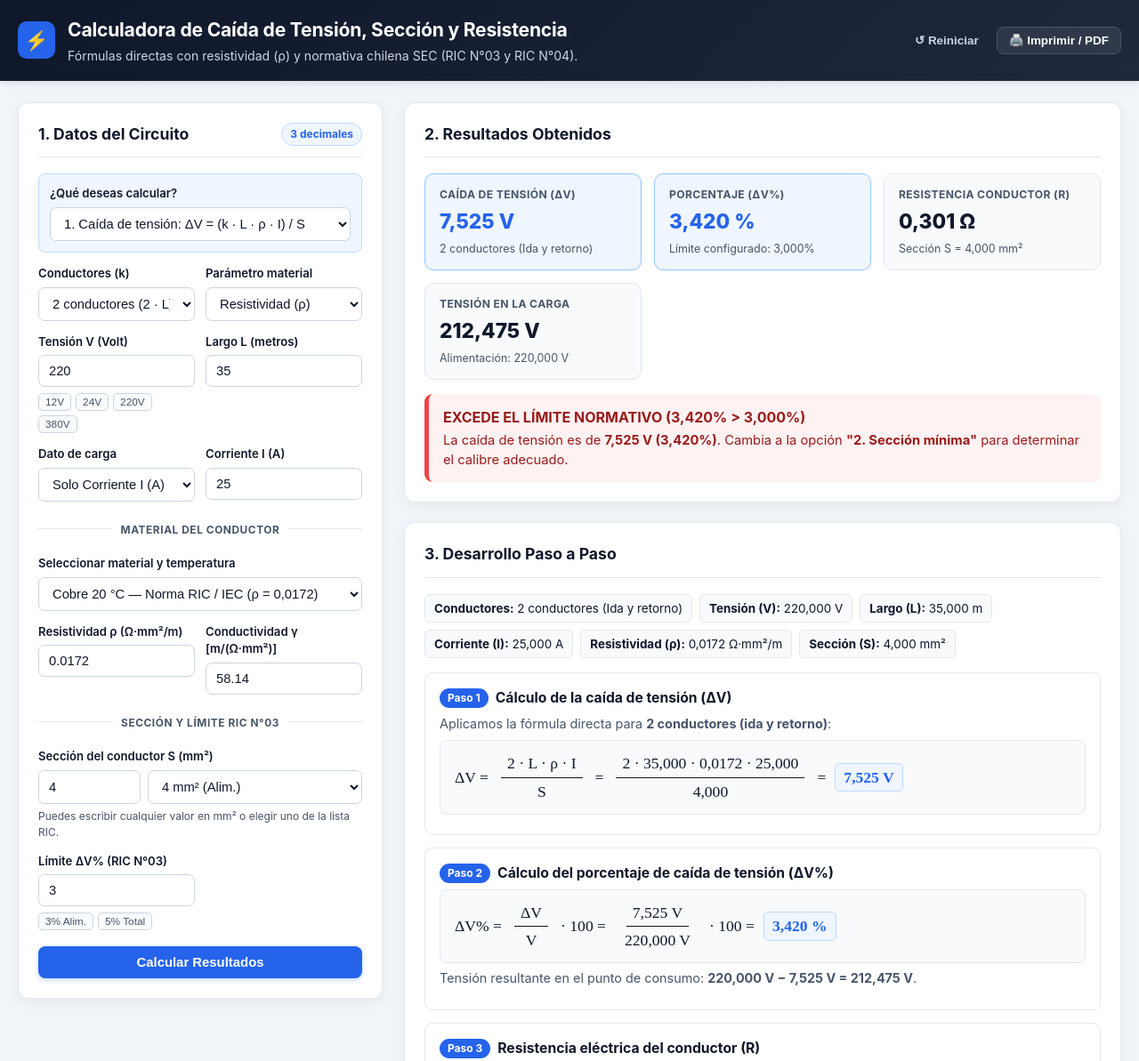
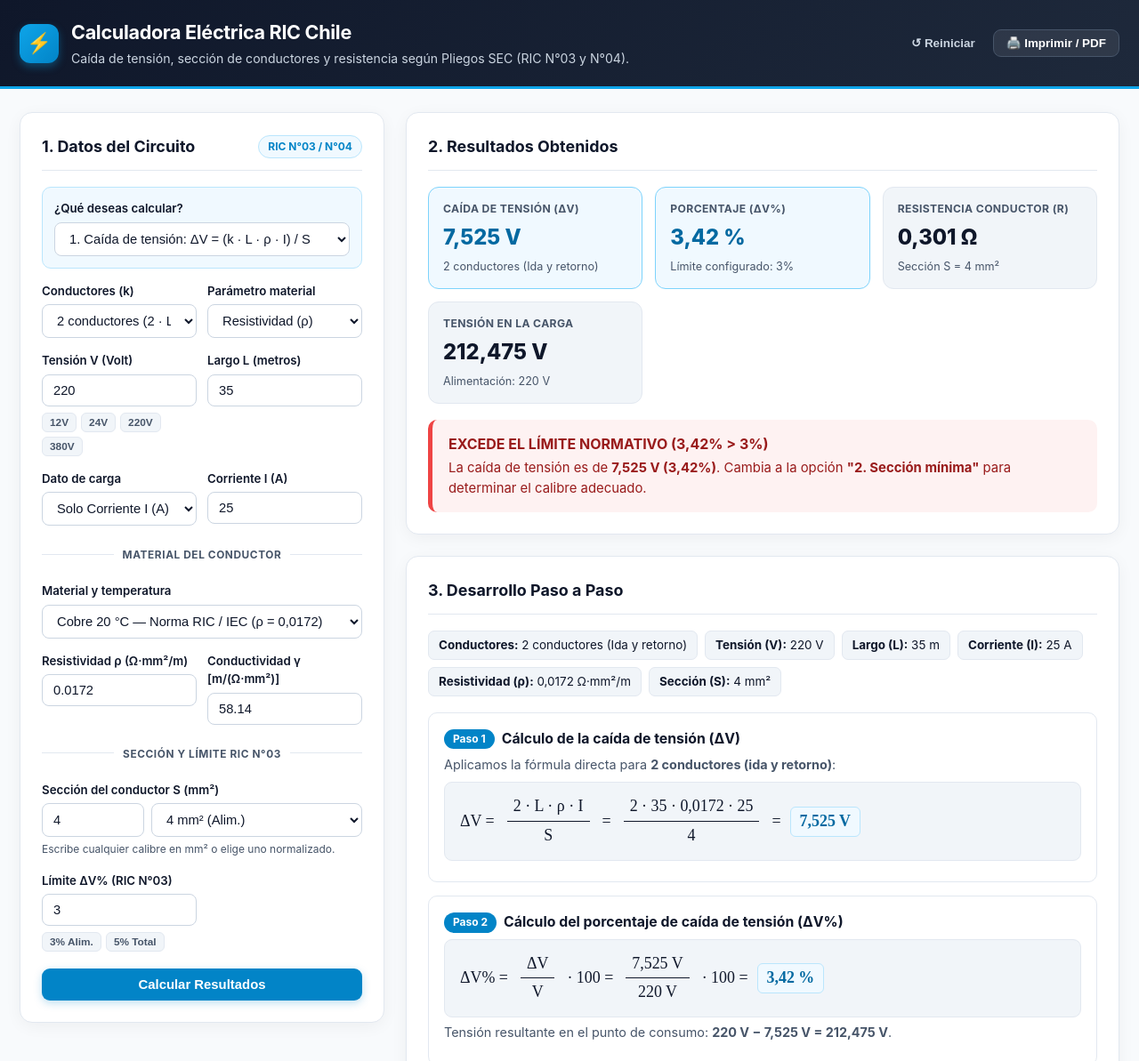
Before and after one commit to merunaku/caidadetension, a plain HTML site: page index.html in a window 1280 px wide. Shown: the top 1193 px of the page at 89% size. Drawn offline with Linux system fonts and the light colour scheme.

Commit message:
estilo y decimales

```diff
--- a/index.html
+++ b/index.html
@@ -12,8 +12,8 @@
       <div class="brand">
         <div class="brand-icon">⚡</div>
         <div>
-          <h1>Calculadora de Caída de Tensión, Sección y Resistencia</h1>
-          <p>Fórmulas directas con resistividad (ρ) y normativa chilena SEC (RIC N°03 y RIC N°04).</p>
+          <h1>Calculadora Eléctrica RIC Chile</h1>
+          <p>Caída de tensión, sección de conductores y resistencia según Pliegos SEC (RIC N°03 y N°04).</p>
         </div>
       </div>
       <div class="header-actions">
@@ -32,7 +32,7 @@
     <aside class="card config-panel">
       <div class="card-header">
         <h2>1. Datos del Circuito</h2>
-        <span class="badge-soft">3 decimales</span>
+        <span class="badge-soft">RIC N°03 / N°04</span>
       </div>
 
       <form id="calcForm" class="form-stack">
@@ -124,7 +124,7 @@
         <div class="divider"><span>Material del Conductor</span></div>
 
         <div class="form-group">
-          <label for="materialPreset">Seleccionar material y temperatura</label>
+          <label for="materialPreset">Material y temperatura</label>
           <select id="materialPreset">
             <option value="cu20_iec" selected>Cobre 20 °C — Norma RIC / IEC (ρ = 0,0172)</option>
             <option value="cu20_trad">Cobre 20 °C — Redondeo clásico (ρ = 0,018)</option>
@@ -174,7 +174,7 @@
               <option value="240">240 mm²</option>
             </select>
           </div>
-          <span class="field-hint">Puedes escribir cualquier valor en mm² o elegir uno de la lista RIC.</span>
+          <span class="field-hint">Escribe cualquier calibre en mm² o elige uno normalizado.</span>
         </div>
 
         <div class="form-row">
@@ -268,7 +268,7 @@
                   </tr>
                   <tr>
                     <td>Alimentadores</td>
-                    <td><strong>4,0 mm²</strong></td>
+                    <td><strong>4 mm²</strong></td>
                     <td><button type="button" class="btn-table" onclick="applySection(4)">Usar</button></td>
                   </tr>
                 </tbody>
@@ -293,15 +293,15 @@
                 <tbody>
                   <tr>
                     <td>Alimentadores y subalimentadores</td>
-                    <td><strong>3,000 %</strong></td>
-                    <td>6,600 V</td>
-                    <td>11,400 V</td>
+                    <td><strong>3 %</strong></td>
+                    <td>6,6 V</td>
+                    <td>11,4 V</td>
                   </tr>
                   <tr>
                     <td>Total acumulada (punto más desfavorable)</td>
-                    <td><strong>5,000 %</strong></td>
-                    <td>11,000 V</td>
-                    <td>19,000 V</td>
+                    <td><strong>5 %</strong></td>
+                    <td>11 V</td>
+                    <td>19 V</td>
                   </tr>
                 </tbody>
               </table>
--- a/script.js
+++ b/script.js
@@ -66,11 +66,24 @@ const RIC_SECTIONS_TABLE_4_1 = [
 ];
 
 // ==========================================
-// UTILIDAD DE FORMATO (3 DECIMALES)
+// FORMATEO NUMÉRICO:
+// - Enteros: sin decimales
+// - Decimales: máximo 3 (redondeo mitad arriba: 4to decimal >= 5 sube el 3ro)
 // ==========================================
-function fmt(num, decimals = 3) {
+function roundHalfUp(num, maxDecimals = 3) {
+  if (!isFinite(num)) return NaN;
+  const factor = Math.pow(10, maxDecimals);
+  // Epsilon evita errores binarios de punto flotante (ej. 1.005 * 1000 = 1004.9999999999999)
+  const sign = num < 0 ? -1 : 1;
+  const rounded = sign * Math.round((Math.abs(num) + Number.EPSILON) * factor) / factor;
+  return Object.is(rounded, -0) ? 0 : rounded;
+}
+
+function fmt(num, maxDecimals = 3) {
   if (!isFinite(num)) return "—";
-  return num.toFixed(decimals).replace(".", ",");
+  const rounded = roundHalfUp(num, maxDecimals);
+  // Number.toString() elimina automáticamente decimales si es entero y ceros sobrantes a la derecha
+  return rounded.toString().replace(".", ",");
 }
 
 function frac(numHtml, denHtml) {
@@ -131,7 +144,7 @@ function syncVLossFromPct() {
   const V = parseFloat(dom.voltageInput.value);
   const pct = parseFloat(dom.maxDropInput.value);
   if (V > 0 && pct > 0) {
-    dom.vLossInput.value = Number(((V * pct) / 100).toFixed(3));
+    dom.vLossInput.value = roundHalfUp((V * pct) / 100, 3);
   }
 }
 
@@ -139,7 +152,7 @@ function syncPctFromVLoss() {
   const V = parseFloat(dom.voltageInput.value);
   const vLoss = parseFloat(dom.vLossInput.value);
   if (V > 0 && vLoss > 0) {
-    dom.maxDropInput.value = Number(((vLoss / V) * 100).toFixed(3));
+    dom.maxDropInput.value = roundHalfUp((vLoss / V) * 100, 3);
   }
 }
 
@@ -220,8 +233,8 @@ function renderTables(activeSectionMm2 = null) {
     const isHighlight = activeSectionMm2 === sec.mm2 ? "row-highlight" : "";
     return `
       <tr class="${isHighlight}">
-        <td><strong>${fmt(sec.mm2, 1)} mm²</strong></td>
-        <td>${fmt(sec.rMaxKm, 3)} Ω/km</td>
+        <td><strong>${fmt(sec.mm2, 3)} mm²</strong></td>
+        <td>${fmt(sec.rMaxKm, 4)} Ω/km</td>
         <td>${sec.usage}</td>
         <td>
           <button type="button" class="btn-table" onclick="applySection(${sec.mm2})">
@@ -249,7 +262,7 @@ window.applySection = function (mm2) {
 };
 
 // ==========================================
-// MOTOR DE CÁLCULO Y DESARROLLO (3 DECIMALES)
+// MOTOR DE CÁLCULO Y DESARROLLO
 // ==========================================
 function calculateAndRender() {
   dom.errorBanner.classList.add("hidden");
@@ -287,7 +300,7 @@ function calculateAndRender() {
       return showError("Ingresa una potencia P válida mayor a cero.");
     }
     if (loadMode !== "current_only" && !(cosphi > 0 && cosphi <= 1)) {
-      return showError("El factor de potencia (cos φ) debe estar entre 0,01 y 1,00.");
+      return showError("El factor de potencia (cos φ) debe estar entre 0,01 y 1.");
     }
   }
   if (mode === "section" && !(vLossAllowed > 0)) {
@@ -510,7 +523,7 @@ function calculateAndRender() {
     dom.stepsContainer.innerHTML = steps.join("");
     renderTables(S_selected);
 
-    const isOk = dV_pct <= maxPct;
+    const isOk = roundHalfUp(dV_pct, 3) <= roundHalfUp(maxPct, 3);
     dom.verdictBanner.className = `verdict-box ${isOk ? "verdict-ok" : "verdict-fail"}`;
     dom.verdictBanner.innerHTML = isOk
       ? `<h4>CUMPLE CON EL LÍMITE NORMATIVO (${fmt(dV_pct, 3)}% ≤ ${fmt(maxPct, 3)}%)</h4>
@@ -597,13 +610,13 @@ function calculateAndRender() {
       </div>
       <div class="kpi-card kpi-highlight">
         <div class="kpi-label">Sección Comercial RIC</div>
-        <div class="kpi-value">${fmt(S_com, 1)} mm²</div>
+        <div class="kpi-value">${fmt(S_com, 3)} mm²</div>
         <div class="kpi-sub">Tabla N°4.1 RIC N°04</div>
       </div>
       <div class="kpi-card">
         <div class="kpi-label">Caída Real (ΔV / ΔV%)</div>
         <div class="kpi-value">${fmt(dV_real, 3)} V (${fmt(dV_real_pct, 3)}%)</div>
-        <div class="kpi-sub">Con sección ${fmt(S_com, 1)} mm²</div>
+        <div class="kpi-sub">Con sección ${fmt(S_com, 3)} mm²</div>
       </div>
       <div class="kpi-card">
         <div class="kpi-label">Resistencia Real (R)</div>
@@ -614,8 +627,8 @@ function calculateAndRender() {
 
     steps.push(`
       <div class="step-card">
-        <div class="step-title"><span class="step-badge">Paso ${stepNum++}</span> Verificación con sección comercial RIC (${fmt(S_com, 1)} mm²)</div>
-        <p class="step-desc">Seleccionamos la sección comercial milimétrica inmediatamente superior según Tabla N°4.1 del RIC N°04 (<strong>${fmt(S_com, 1)} mm²</strong>) y verificamos:</p>
+        <div class="step-title"><span class="step-badge">Paso ${stepNum++}</span> Verificación con sección comercial RIC (${fmt(S_com, 3)} mm²)</div>
+        <p class="step-desc">Seleccionamos la sección comercial milimétrica inmediatamente superior según Tabla N°4.1 del RIC N°04 (<strong>${fmt(S_com, 3)} mm²</strong>) y verificamos:</p>
         ${renderDropMath(S_com, dV_real)}
         <div class="math-block">
           <span>ΔV%<sub>real</sub> =</span>
@@ -631,8 +644,8 @@ function calculateAndRender() {
     renderTables(S_com);
 
     dom.verdictBanner.className = "verdict-box verdict-ok";
-    dom.verdictBanner.innerHTML = `<h4>SECCIÓN COMERCIAL SELECCIONADA: ${fmt(S_com, 1)} mm²</h4>
-      <p>Verifica en la <strong>Tabla 1 (RIC N°04 Punto 5.4)</strong> la sección mínima exigida según el tipo de circuito (1,5 mm² iluminación, 2,5 mm² enchufes, 4,0 mm² alimentadores).</p>`;
+    dom.verdictBanner.innerHTML = `<h4>SECCIÓN COMERCIAL SELECCIONADA: ${fmt(S_com, 3)} mm²</h4>
+      <p>Verifica en la <strong>Tabla 1 (RIC N°04 Punto 5.4)</strong> la sección mínima exigida según el tipo de circuito (1,5 mm² iluminación, 2,5 mm² enchufes, 4 mm² alimentadores).</p>`;
   }
 
   // ==========================================
@@ -722,14 +735,14 @@ dom.sectionInput.addEventListener("input", () => {
 dom.rhoInput.addEventListener("input", () => {
   dom.materialPreset.value = "custom";
   const r = parseFloat(dom.rhoInput.value);
-  if (r > 0) dom.gammaInput.value = Number((1 / r).toFixed(3));
+  if (r > 0) dom.gammaInput.value = roundHalfUp(1 / r, 3);
   calculateAndRender();
 });
 
 dom.gammaInput.addEventListener("input", () => {
   dom.materialPreset.value = "custom";
   const g = parseFloat(dom.gammaInput.value);
-  if (g > 0) dom.rhoInput.value = Number((1 / g).toFixed(4));
+  if (g > 0) dom.rhoInput.value = roundHalfUp(1 / g, 4);
   calculateAndRender();
 });
 
--- a/styles.css
+++ b/styles.css
@@ -1,14 +1,15 @@
 :root {
-  --bg: #f1f5f9;
+  --bg: #f8fafc;
   --surface: #ffffff;
-  --surface-alt: #f8fafc;
+  --surface-alt: #f1f5f9;
   --border: #cbd5e1;
   --border-light: #e2e8f0;
   --text: #0f172a;
   --text-muted: #475569;
-  --primary: #2563eb;
-  --primary-hover: #1d4ed8;
-  --primary-soft: #eff6ff;
+  --primary: #0284c7;
+  --primary-hover: #0369a1;
+  --primary-soft: #f0f9ff;
+  --accent: #0ea5e9;
   --success-bg: #ecfdf5;
   --success-border: #10b981;
   --success-text: #065f46;
@@ -18,8 +19,8 @@
   --info-bg: #f0f9ff;
   --info-border: #0284c7;
   --info-text: #075985;
-  --radius: 12px;
-  --shadow: 0 4px 14px rgba(15, 23, 42, 0.05);
+  --radius: 14px;
+  --shadow: 0 4px 20px -2px rgba(15, 23, 42, 0.06);
 }
 
 * {
@@ -29,25 +30,26 @@
 }
 
 body {
-  font-family: -apple-system, BlinkMacSystemFont, "Segoe UI", Roboto, Helvetica, Arial, sans-serif;
+  font-family: "Inter", -apple-system, BlinkMacSystemFont, "Segoe UI", Roboto, Helvetica, Arial, sans-serif;
   background-color: var(--bg);
   color: var(--text);
-  line-height: 1.5;
+  line-height: 1.55;
+  -webkit-font-smoothing: antialiased;
 }
 
 .container {
   max-width: 1380px;
   margin: 0 auto;
-  padding: 0 20px;
+  padding: 0 22px;
 }
 
 /* Header */
 .app-header {
   background: linear-gradient(135deg, #0f172a 0%, #1e293b 100%);
   color: #ffffff;
-  padding: 18px 0;
-  margin-bottom: 24px;
-  box-shadow: 0 2px 8px rgba(0, 0, 0, 0.12);
+  padding: 20px 0;
+  margin-bottom: 26px;
+  border-bottom: 3px solid var(--accent);
 }
 
 .header-content {
@@ -65,22 +67,23 @@ body {
 }
 
 .brand-icon {
-  background: var(--primary);
+  background: linear-gradient(135deg, var(--accent), var(--primary));
   color: #ffffff;
-  width: 42px;
-  height: 42px;
-  border-radius: 10px;
+  width: 44px;
+  height: 44px;
+  border-radius: 12px;
   display: flex;
   align-items: center;
   justify-content: center;
-  font-size: 1.35rem;
+  font-size: 1.4rem;
   flex-shrink: 0;
+  box-shadow: 0 4px 10px rgba(14, 165, 233, 0.35);
 }
 
 .app-header h1 {
-  font-size: 1.32rem;
+  font-size: 1.35rem;
   font-weight: 700;
-  letter-spacing: -0.01em;
+  letter-spacing: -0.015em;
 }
 
 .app-header p {
@@ -100,7 +103,7 @@ body {
   grid-template-columns: 410px 1fr;
   gap: 24px;
   align-items: start;
-  padding-bottom: 48px;
+  padding-bottom: 52px;
 }
 
 @media (max-width: 1040px) {
@@ -112,7 +115,7 @@ body {
 .results-column {
   display: flex;
   flex-direction: column;
-  gap: 22px;
+  gap: 24px;
 }
 
 /* Tarjetas */
@@ -121,7 +124,7 @@ body {
   border: 1px solid var(--border-light);
   border-radius: var(--radius);
   box-shadow: var(--shadow);
-  padding: 22px;
+  padding: 24px;
 }
 
 .card-header {
@@ -134,7 +137,7 @@ body {
 }
 
 .card-header h2 {
-  font-size: 1.1rem;
+  font-size: 1.12rem;
   font-weight: 700;
   color: var(--text);
 }
@@ -144,23 +147,23 @@ body {
   color: var(--primary);
   font-size: 0.75rem;
   font-weight: 700;
-  padding: 3px 9px;
+  padding: 3px 10px;
   border-radius: 999px;
-  border: 1px solid #bfdbfe;
+  border: 1px solid #bae6fd;
 }
 
 /* Formulario */
 .form-stack {
   display: flex;
   flex-direction: column;
-  gap: 14px;
+  gap: 15px;
 }
 
 .highlight-box {
   background: var(--primary-soft);
-  padding: 12px;
-  border-radius: 8px;
-  border: 1px solid #bfdbfe;
+  padding: 13px;
+  border-radius: 10px;
+  border: 1px solid #bae6fd;
 }
 
 .form-row {
@@ -182,7 +185,7 @@ body {
 }
 
 .form-group label {
-  font-size: 0.82rem;
+  font-size: 0.83rem;
   font-weight: 600;
   color: var(--text);
 }
@@ -194,9 +197,9 @@ body {
 
 input, select {
   width: 100%;
-  padding: 9px 11px;
+  padding: 9px 12px;
   border: 1px solid var(--border);
-  border-radius: 7px;
+  border-radius: 8px;
   font-size: 0.92rem;
   color: var(--text);
   background: #ffffff;
@@ -206,7 +209,7 @@ input, select {
 input:focus, select:focus {
   outline: none;
   border-color: var(--primary);
-  box-shadow: 0 0 0 3px rgba(37, 99, 235, 0.14);
+  box-shadow: 0 0 0 3px rgba(2, 132, 199, 0.15);
 }
 
 .input-with-unit {
@@ -230,14 +233,14 @@ input:focus, select:focus {
 
 .pill {
   background: var(--surface-alt);
-  border: 1px solid var(--border);
-  border-radius: 5px;
-  padding: 2px 7px;
+  border: 1px solid var(--border-light);
+  border-radius: 6px;
+  padding: 3px 8px;
   font-size: 0.74rem;
-  font-weight: 500;
+  font-weight: 600;
   color: var(--text-muted);
   cursor: pointer;
-  transition: all 0.12s;
+  transition: all 0.15s;
 }
 
 .pill:hover {
@@ -276,7 +279,7 @@ input:focus, select:focus {
 /* Botones */
 .btn {
   padding: 10px 16px;
-  border-radius: 8px;
+  border-radius: 9px;
   font-size: 0.93rem;
   font-weight: 600;
   cursor: pointer;
@@ -288,11 +291,12 @@ input:focus, select:focus {
   background: var(--primary);
   color: #ffffff;
   margin-top: 4px;
-  box-shadow: 0 2px 6px rgba(37, 99, 235, 0.25);
+  box-shadow: 0 3px 10px rgba(2, 132, 199, 0.25);
 }
 
 .btn-primary:hover {
   background: var(--primary-hover);
+  transform: translateY(-1px);
 }
 
 .btn-outline {
@@ -300,7 +304,7 @@ input:focus, select:focus {
   border: 1px solid #475569;
   color: #ffffff;
   font-size: 0.84rem;
-  padding: 7px 13px;
+  padding: 7px 14px;
 }
 
 .btn-outline:hover {
@@ -322,7 +326,7 @@ input:focus, select:focus {
 .btn-table {
   background: var(--primary-soft);
   color: var(--primary);
-  border: 1px solid #bfdbfe;
+  border: 1px solid #bae6fd;
   border-radius: 6px;
   padding: 4px 10px;
   font-size: 0.78rem;
@@ -345,19 +349,20 @@ input:focus, select:focus {
   display: grid;
   grid-template-columns: repeat(auto-fit, minmax(185px, 1fr));
   gap: 14px;
-  margin-bottom: 16px;
+  margin-bottom: 18px;
 }
 
 .kpi-card {
   background: var(--surface-alt);
   border: 1px solid var(--border-light);
-  border-radius: 10px;
-  padding: 14px 16px;
+  border-radius: 12px;
+  padding: 15px 16px;
+  transition: transform 0.15s;
 }
 
 .kpi-card.kpi-highlight {
   background: var(--primary-soft);
-  border-color: #93c5fd;
+  border-color: #7dd3fc;
 }
 
 .kpi-label {
@@ -369,24 +374,24 @@ input:focus, select:focus {
 }
 
 .kpi-value {
-  font-size: 1.42rem;
+  font-size: 1.48rem;
   font-weight: 800;
   color: var(--text);
   margin: 4px 0;
 }
 
 .kpi-highlight .kpi-value {
-  color: var(--primary);
+  color: var(--primary-hover);
 }
 
 .kpi-sub {
-  font-size: 0.78rem;
+  font-size: 0.79rem;
   color: var(--text-muted);
 }
 
 /* Etiquetas de datos y Pasos */
 .data-summary {
-  margin-bottom: 16px;
+  margin-bottom: 18px;
 }
 
 .data-tags {
@@ -399,26 +404,26 @@ input:focus, select:focus {
 .data-tags li {
   background: var(--surface-alt);
   border: 1px solid var(--border-light);
-  border-radius: 6px;
-  padding: 5px 10px;
+  border-radius: 7px;
+  padding: 5px 11px;
   font-size: 0.84rem;
 }
 
 .steps-wrapper {
   display: flex;
   flex-direction: column;
-  gap: 14px;
+  gap: 15px;
 }
 
 .step-card {
   border: 1px solid var(--border-light);
-  border-radius: 9px;
-  padding: 16px;
+  border-radius: 10px;
+  padding: 17px;
   background: #ffffff;
 }
 
 .step-title {
-  font-size: 0.98rem;
+  font-size: 0.99rem;
   font-weight: 700;
   color: var(--text);
   margin-bottom: 6px;
@@ -431,7 +436,7 @@ input:focus, select:focus {
   background: var(--primary);
   color: #ffffff;
   font-size: 0.75rem;
-  padding: 2px 9px;
+  padding: 2px 10px;
   border-radius: 999px;
 }
 
@@ -445,11 +450,11 @@ input:focus, select:focus {
 .math-block {
   background: var(--surface-alt);
   border: 1px solid var(--border-light);
-  border-radius: 8px;
-  padding: 12px 16px;
+  border-radius: 9px;
+  padding: 13px 17px;
   margin: 6px 0;
   font-family: "Cambria Math", "Times New Roman", Georgia, serif;
-  font-size: 1.1rem;
+  font-size: 1.12rem;
   display: flex;
   flex-wrap: wrap;
   align-items: center;
@@ -478,19 +483,19 @@ input:focus, select:focus {
 
 .math-result {
   font-weight: 700;
-  color: var(--primary);
+  color: var(--primary-hover);
   background: var(--primary-soft);
-  border: 1px solid #bfdbfe;
-  padding: 2px 9px;
-  border-radius: 5px;
+  border: 1px solid #bae6fd;
+  padding: 2px 10px;
+  border-radius: 6px;
 }
 
 /* Veredicto normativo */
 .verdict-box {
-  padding: 14px 16px;
-  border-radius: 9px;
+  padding: 15px 18px;
+  border-radius: 10px;
   border-left: 5px solid;
-  font-size: 0.92rem;
+  font-size: 0.93rem;
 }
 
 .verdict-ok {
@@ -528,7 +533,7 @@ input:focus, select:focus {
 
 /* Tablas */
 .table-section {
-  margin-bottom: 22px;
+  margin-bottom: 24px;
 }
 
 .table-section:last-child {
@@ -536,7 +541,7 @@ input:focus, select:focus {
 }
 
 .table-section h3 {
-  font-size: 0.95rem;
+  font-size: 0.96rem;
   margin-bottom: 5px;
   color: var(--text);
 }
@@ -551,7 +556,7 @@ input:focus, select:focus {
   display: grid;
   grid-template-columns: 1.25fr 1fr;
   gap: 20px;
-  margin-bottom: 22px;
+  margin-bottom: 24px;
 }
 
 @media (max-width: 820px) {
@@ -563,7 +568,7 @@ input:focus, select:focus {
 .table-responsive {
   overflow-x: auto;
   border: 1px solid var(--border-light);
-  border-radius: 8px;
+  border-radius: 10px;
 }
 
 table {
@@ -573,7 +578,7 @@ table {
 }
 
 th, td {
-  padding: 9px 11px;
+  padding: 9px 12px;
   text-align: left;
   border-bottom: 1px solid var(--border-light);
 }
@@ -593,7 +598,7 @@ tr:hover td {
 }
 
 tr.row-highlight td {
-  background-color: #dbeafe !important;
+  background-color: #e0f2fe !important;
   font-weight: 600;
 }
 
```
